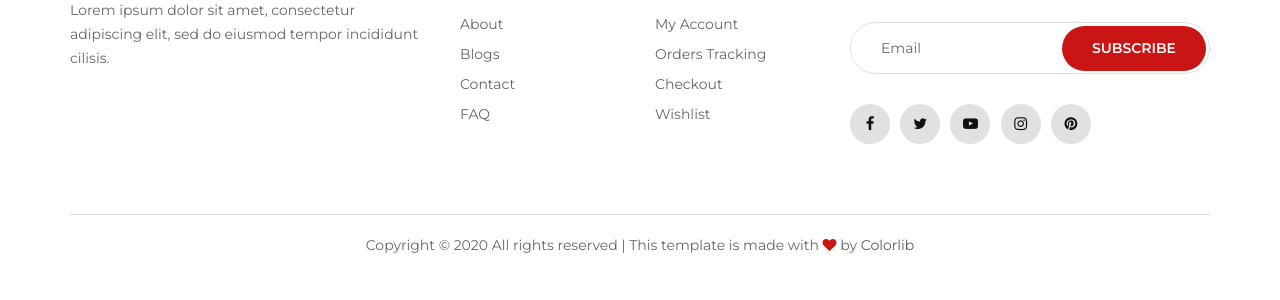
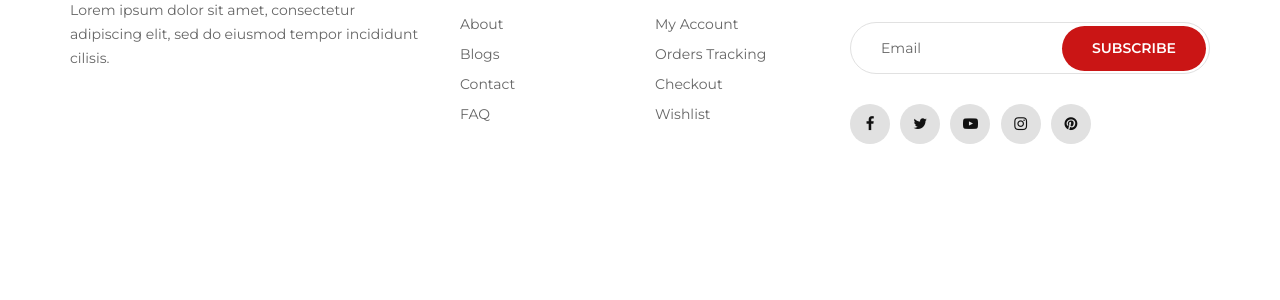
Before and after one commit to yelnarMurat/Django-Shop, a Django app: page /accounts/password/reset/ in a window 1280 px wide. Shown: the part 427-727 px from the top of the page. Run offline with Django 3.2, Linux system fonts and the light colour scheme; some libraries are stand-ins or nearby versions.

Commit message:
deleted footer

```diff
--- a/templates/footer.html
+++ b/templates/footer.html
@@ -57,15 +57,6 @@
                 </div>
             </div>
         </div>
-        <div class="row">
-            <div class="col-lg-12">
-                <!-- Link back to Colorlib can't be removed. Template is licensed under CC BY 3.0. -->
-                <div class="footer__copyright__text">
-                    <p>Copyright &copy; <script>document.write(new Date().getFullYear());</script> All rights reserved | This template is made with <i class="fa fa-heart" aria-hidden="true"></i> by <a href="https://colorlib.com" target="_blank">Colorlib</a></p>
-                </div>
-                <!-- Link back to Colorlib can't be removed. Template is licensed under CC BY 3.0. -->
-            </div>
-        </div>
     </div>
 </footer>
 <!-- Footer Section End -->
```
